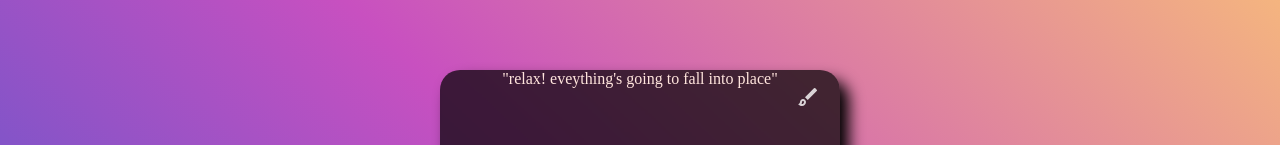
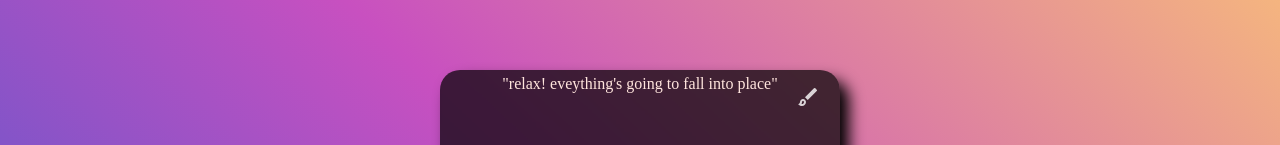
Before and after one commit to barelysomethin/time-until, a React (Vite) app: page / in a window 1280 px wide. Shown: the part 205-350 px from the top of the page. Built offline with nearby package versions, Linux system fonts and the light colour scheme.

Commit message:
updated the UI

```diff
--- a/src/App.css
+++ b/src/App.css
@@ -176,6 +176,7 @@ border-bottom: 2px solid black;
 
 .customdiv{
   color: rgb(255, 229, 221);
+ margin-top: 5px;
 }
 .author{
   color: rgb(0, 0, 0);
@@ -197,16 +198,3 @@ fill: white;
   bottom: -2px;
   left: -28px;
 }
-
-/* .authorname{
-  position: absolute;
-  bottom: -7px;
-left: -28px;
-
-}
-.authorname:hover{
- fill: white;
-}
-.author:hover.authorname{
-  color: white;
-} */
```
